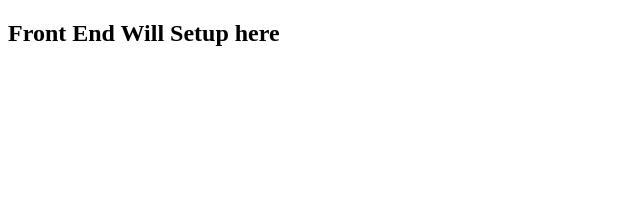
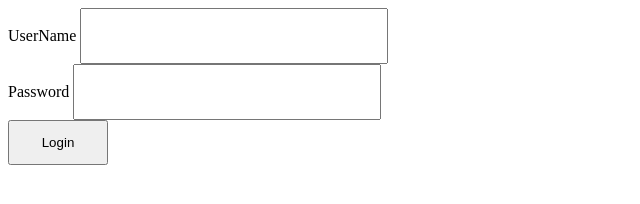
Before and after one commit to MohammadSorkhian/cluedo_webBased, a plain HTML site: page frontend/index.html in a window 1280 px wide. Shown: the whole page, without its empty margins (0-640 px from the left). Drawn offline with nearby package versions, Linux system fonts and the light colour scheme.

Commit message:
frontend example ajax call added

```diff
--- a/frontend/index.html
+++ b/frontend/index.html
@@ -3,8 +3,50 @@
 <head>
     <meta charset="UTF-8">
     <title>Software Engineering Project</title>
+    <script
+            src="https://code.jquery.com/jquery-3.5.1.js"
+            integrity="sha256-QWo7LDvxbWT2tbbQ97B53yJnYU3WhH/C8ycbRAkjPDc="
+            crossorigin="anonymous"></script>
 </head>
 <body>
-<h2>Front End Will Setup here</h2>
+<div>
+<label>UserName</label>
+<input id="user_name" style="width: 300px;height:50px" type="text">
+</div>
+<div>
+    <label>Password</label>
+    <input id="password" style="width: 300px;height:50px" type="text">
+</div>
+<button onclick="login()" style="width: 100px; height: 45px">Login</button>
+
+
+<script>
+
+    function login() {
+
+        let user_name = document.getElementById("user_name").value;
+       let password = document.getElementById("password").value;
+
+
+        $.ajax({
+            url : "http://localhost:3000/login",
+            type: "POST",
+            data : {
+                user_name: user_name,
+                password: password
+            },
+            success: function(data, textStatus, jqXHR)
+            {
+                console.log(data);
+            },
+            error: function (jqXHR, textStatus, errorThrown)
+            {
+                console.log(textStatus);
+            }
+        });
+
+
+    }
+</script>
 </body>
 </html>
```
